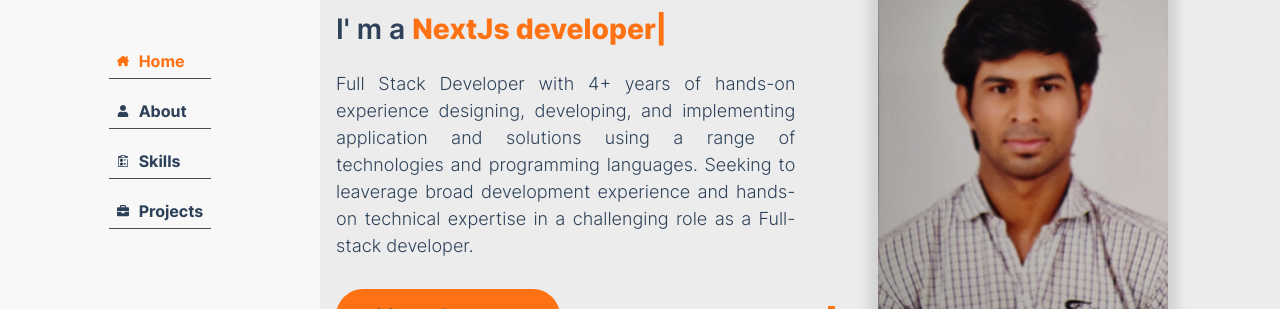
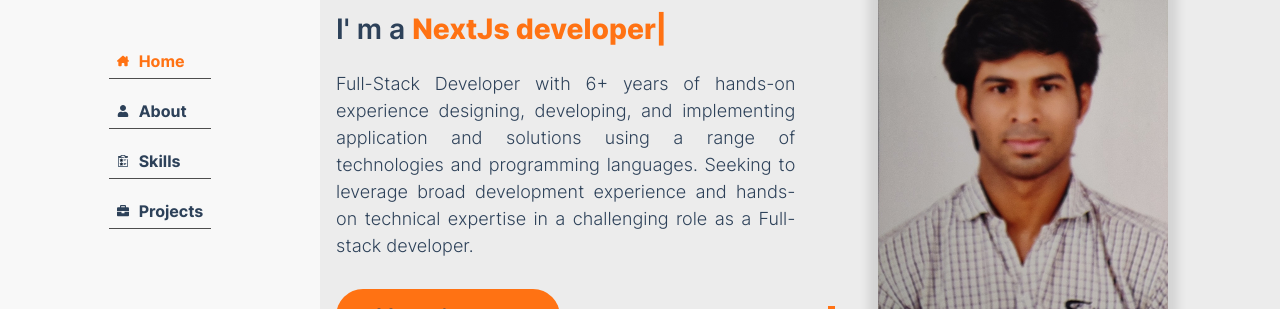
Before and after one commit to RamaMurthyHY/resume, a React (Create React App) app: page / in a window 1280 px wide. Shown: the part 256-565 px from the top of the page. Built offline with nearby package versions, Linux system fonts and the light colour scheme.

Commit message:
fix: warnings fixed

```diff
--- a/src/components/layout/components/sidebar/components/navbar/navbar.tsx
+++ b/src/components/layout/components/sidebar/components/navbar/navbar.tsx
@@ -1,4 +1,4 @@
-import React, { useState } from "react";
+import React from "react";
 import "./navbar.scss";
 import { MENUS } from "../../../../../../constants/index";
 import { useStore } from "../../../../../../store";
@@ -15,7 +15,6 @@
   return (
     <ul className={`navbar ${className}`}>
       {MENUS.map((i) => {
-        const Icon = i.icon;
         return (
           <li
             className={(layout.activeView === i.view && "activeNav") || ""}
--- a/src/components/settings/settings.tsx
+++ b/src/components/settings/settings.tsx
@@ -47,11 +47,11 @@
       root.style.setProperty("--generalText", darkModeText);
       dispatch(layoutActions.setIsDarkMode(true));
     }
-  }, [isDarkMode]);
+  }, [isDarkMode, dispatch]);
 
   useEffect(() => {
     if (isDarkMode) switchModeHandler();
-  }, []);
+  }, [isDarkMode, switchModeHandler]);
 
   return (
     <div className={`settingsWrapper ${isOpen && "isOpen"}`}>
--- a/src/components/svg/graphql.tsx
+++ b/src/components/svg/graphql.tsx
@@ -5,7 +5,7 @@
 }
 
 function GraphQl(props: iProps): JSX.Element {
-  const { className, onClick } = props;
+  const { className } = props;
   return (
     <svg
       className={className}
--- a/src/constants/index.ts
+++ b/src/constants/index.ts
@@ -2,11 +2,10 @@
 import User from "../components/svg/user";
 import List from "../components/svg/list";
 import Briefcase from "../components/svg/briefcase";
-import AddressBook from "../components/svg/addressBook";
 import { Views } from "../enums/index";
 
 export const ABOUT_ME =
-  "Full Stack Developer with 4+ years of hands-on experience designing, developing, and implementing application and solutions using a range of technologies and programming languages. Seeking to leaverage broad development experience and hands-on technical expertise in a challenging role as a Full-stack developer.";
+  "Full-Stack Developer with 6+ years of hands-on experience designing, developing, and implementing application and solutions using a range of technologies and programming languages. Seeking to leverage broad development experience and hands-on technical expertise in a challenging role as a Full-stack developer.";
 
 export const MENUS = [
   {
--- a/src/modules/about/about.tsx
+++ b/src/modules/about/about.tsx
@@ -3,8 +3,6 @@
 import Bio from "./bio/bio";
 import { ABOUT_ME } from "../../constants";
 import MileStones from "../../components/mile-stones/mileStones";
-import Button from "../../components/button/button";
-import Typewriter from "typewriter-effect";
 import PageHeading from "../../components/page-heading/pageHeading";
 import "./about.scss";
 
--- a/src/modules/about/bio/bio.tsx
+++ b/src/modules/about/bio/bio.tsx
@@ -1,5 +1,4 @@
 import React from "react";
-import Button from "../../../components/button/button";
 import "./bio.scss";
 
 const PERSONAL_INFORMATION = [
--- a/src/modules/home/home.tsx
+++ b/src/modules/home/home.tsx
@@ -15,9 +15,7 @@
 
 function Home(props: iProps): JSX.Element {
   const { className } = props;
-  const [state, dispatch] = useStore();
-  const { layout } = state;
-  console.log({ state });
+  const [, dispatch] = useStore();
 
   return (
     <div className={`mainComponent ${className}`}>
--- a/src/modules/skills/skill-card/skillCard.tsx
+++ b/src/modules/skills/skill-card/skillCard.tsx
@@ -1,5 +1,4 @@
 import React from "react";
-import Events from "../../../components/svg/events";
 import { iSkill } from "../../../types";
 import "./skillCard.scss";
 
```
